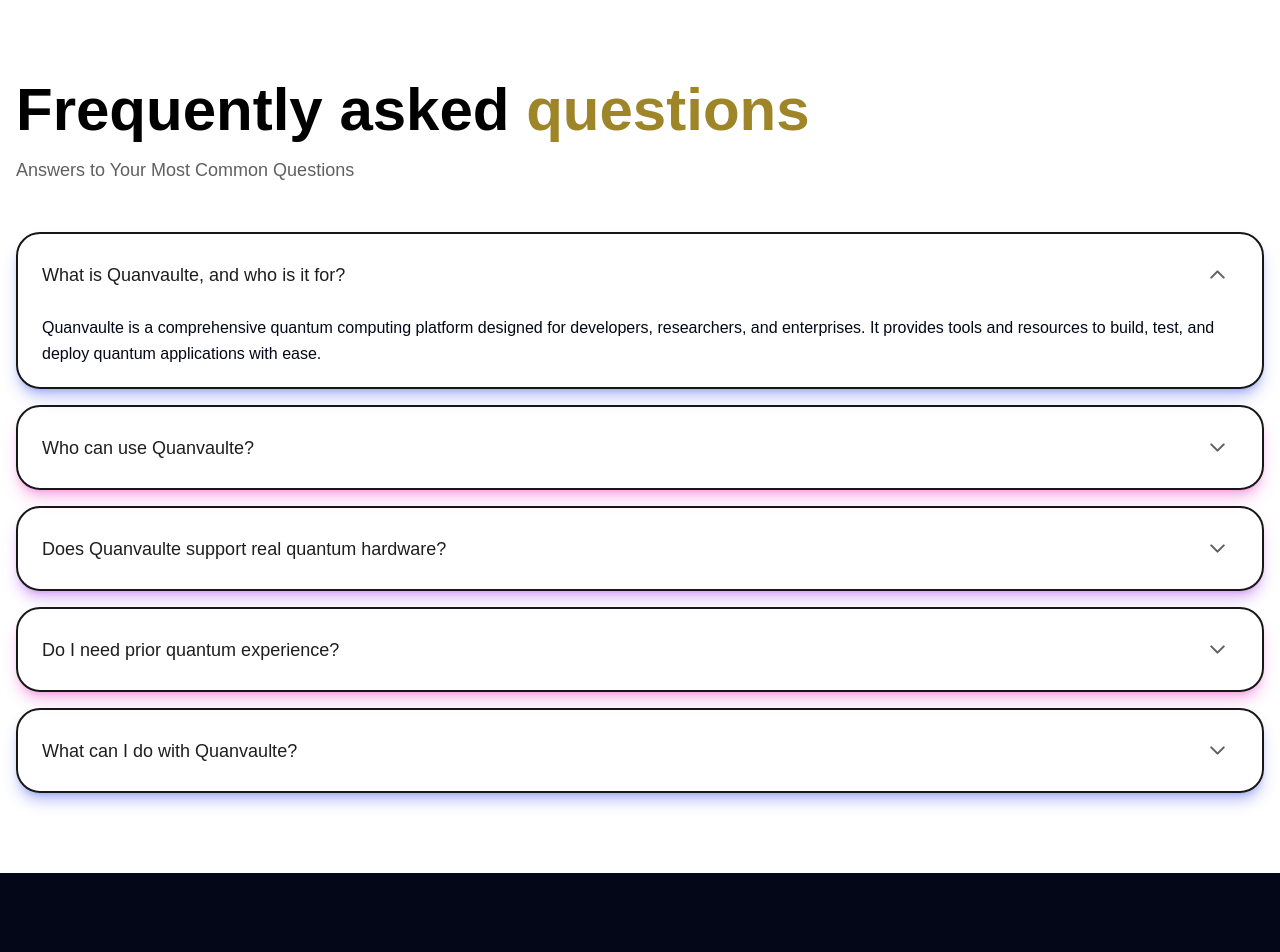
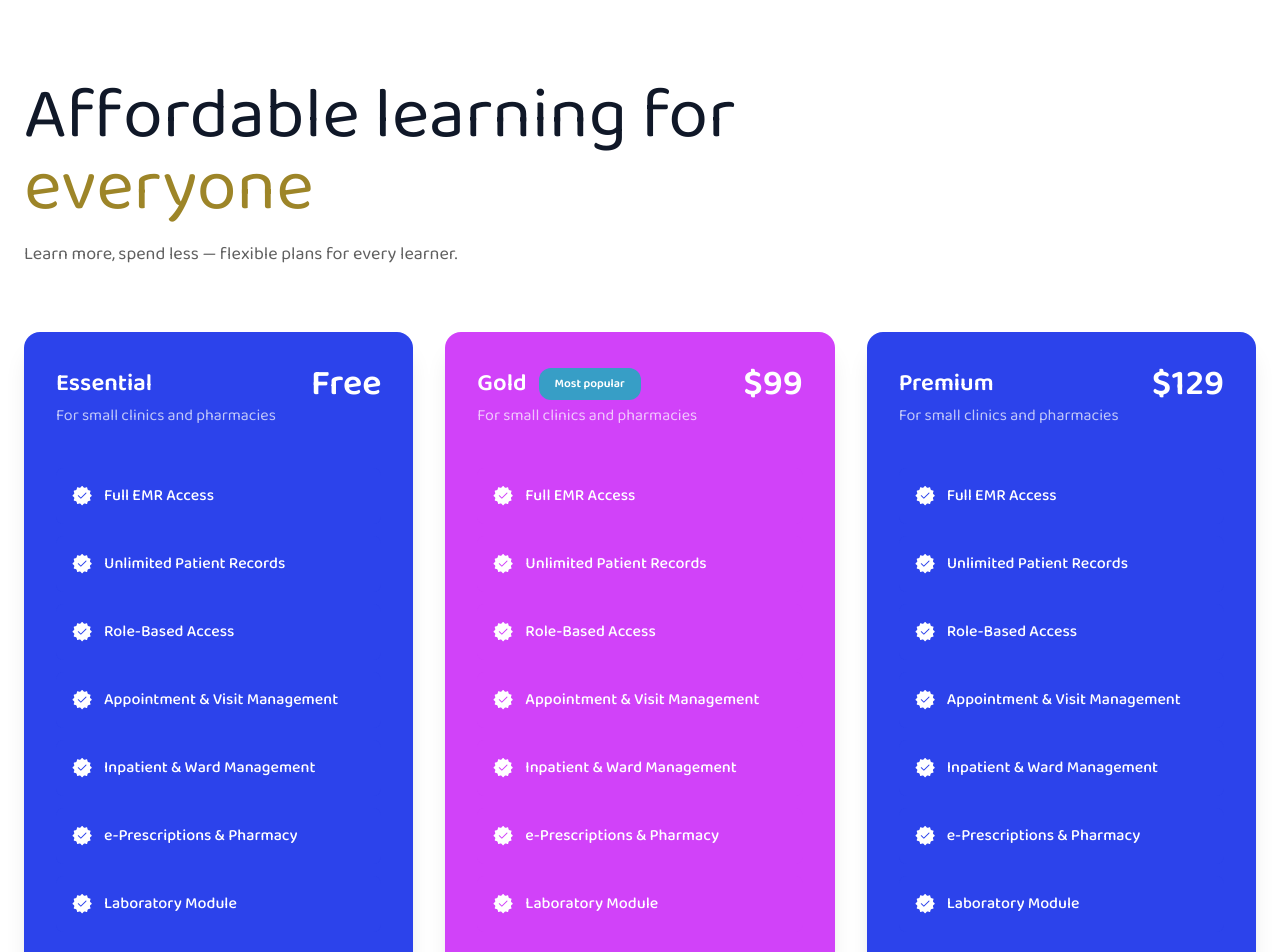
Before and after one commit to Quanvaulte/quanvaulte-user-FE, a Next.js app: page / in a window 1280 px wide. Shown: the top 952 px of the page. Built offline with nearby package versions, Linux system fonts and the light colour scheme.

Commit message:
chore:pricing section

```diff
--- a/app/page.tsx
+++ b/app/page.tsx
@@ -1,10 +1,12 @@
 import FAQ from "@/components/Faq";
 import Footer from "@/components/Footer";
+import { PricingSection } from "@/components/Pricing";
 
 export default function Home() {
   return (
     <div>
-      <FAQ/>
+      <PricingSection />
+      <FAQ />
       <Footer />
     </div>
   );
--- /dev/null
+++ b/components/Pricing.tsx
@@ -0,0 +1,74 @@
+import { PricingCard } from "./PricingCard";
+
+export function PricingSection() {
+  const plans = [
+    {
+      title: "Essential",
+      subtitle: "For small clinics and pharmacies",
+      price: "Free",
+      colorScheme: "purple" as const,
+      features: [
+        { text: "Full EMR Access", included: true },
+        { text: "Unlimited Patient Records", included: true },
+        { text: "Role-Based Access", included: true },
+        { text: "Appointment & Visit Management", included: true },
+        { text: "Inpatient & Ward Management", included: true },
+        { text: "e-Prescriptions & Pharmacy", included: true },
+        { text: "Laboratory Module", included: true },
+      ],
+    },
+    {
+      title: "Gold",
+      subtitle: "For small clinics and pharmacies",
+      price: "$99",
+      badge: "Most popular",
+      colorScheme: "magenta" as const,
+      features: [
+        { text: "Full EMR Access", included: true },
+        { text: "Unlimited Patient Records", included: true },
+        { text: "Role-Based Access", included: true },
+        { text: "Appointment & Visit Management", included: true },
+        { text: "Inpatient & Ward Management", included: true },
+        { text: "e-Prescriptions & Pharmacy", included: true },
+        { text: "Laboratory Module", included: true },
+      ],
+    },
+    {
+      title: "Premium",
+      subtitle: "For small clinics and pharmacies",
+      price: "$129",
+      colorScheme: "purple" as const,
+      features: [
+        { text: "Full EMR Access", included: true },
+        { text: "Unlimited Patient Records", included: true },
+        { text: "Role-Based Access", included: true },
+        { text: "Appointment & Visit Management", included: true },
+        { text: "Inpatient & Ward Management", included: true },
+        { text: "e-Prescriptions & Pharmacy", included: true },
+        { text: "Laboratory Module", included: true },
+      ],
+    },
+  ];
+
+  return (
+    <div className="min-h-screen bg-white py-12 md:py-20 px-4 font-baloo md:px-6">
+      <div className="max-w-7xl mx-auto">
+        <div className="mb-12 md:mb-16">
+          <h1 className="text-3xl md:text-7xl font-normal text-gray-900 mb-3 md:mb-4">
+            Affordable learning for{" "}
+            <span className="text-[#9D8528] md:block ">everyone</span>
+          </h1>
+          <p className="text-[#606060] text-base md:text-lg">
+            Learn more, spend less — flexible plans for every learner.
+          </p>
+        </div>
+
+        <div className="grid grid-cols-1 md:grid-cols-2 lg:grid-cols-3 gap-6 md:gap-8">
+          {plans.map((plan, index) => (
+            <PricingCard key={index} {...plan} />
+          ))}
+        </div>
+      </div>
+    </div>
+  );
+}
--- /dev/null
+++ b/components/PricingCard.tsx
@@ -0,0 +1,72 @@
+import checkMark from "@/public/checkmark.svg";
+import Image from "next/image";
+import Link from "next/link";
+interface Feature {
+  text: string;
+  included: boolean;
+}
+
+interface PricingCardProps {
+  title: string;
+  subtitle: string;
+  price: string;
+  badge?: string;
+  features: Feature[];
+  colorScheme: "purple" | "magenta";
+}
+
+export function PricingCard({
+  title,
+  subtitle,
+  price,
+  badge,
+  features,
+  colorScheme,
+}: PricingCardProps) {
+  const bgColor = colorScheme === "magenta" ? "bg-[#D142F9]" : "bg-[#2C43EB]";
+
+  // Button text color based on scheme
+  const buttonTextColor =
+    colorScheme === "magenta" ? "text-[#D142F9]" : "text-[#2C43EB]";
+
+  return (
+    <div
+      className={`${bgColor} rounded-2xl p-6 md:p-8 text-white flex flex-col h-full shadow-xl`}>
+      <div className="flex items-center justify-between font-semibold text-4xl ">
+        <h3 className="text-2xl font-semibold gap-3 flex items-center">
+          {title}
+          {badge && (
+            <span className="bg-[#379EC6]  text-white cursor-pointer text-xs font-semibold px-4 py-2 rounded-xl">
+              {badge}
+            </span>
+          )}
+        </h3>
+        <p>{price}</p>
+      </div>
+
+      <p className="text-white/70 font-normal">{subtitle}</p>
+
+      <div className="space-y-3 my-10 flex-grow">
+        {features.map((feature, index) => (
+          <div
+            key={index}
+            className={`${bgColor} backdrop-blur-sm rounded-lg p-3 md:p-4 flex items-center gap-3`}>
+            <div className="flex-shrink-0">
+              <Image src={checkMark} alt="check" className="w-5 h-5"/>
+            </div>
+            <span className="text-sm md:text-base font-medium">
+              {feature.text}
+            </span>
+          </div>
+        ))}
+      </div>
+
+      <Link href="/signup">
+        <button
+          className={`w-full bg-white ${buttonTextColor} font-semibold  text-base rounded-xl py-2 cursor-pointer px-8`}>
+          Get started
+        </button>
+      </Link>
+    </div>
+  );
+}
```
Also changed, not shown: public/checkmark.svg (added).
